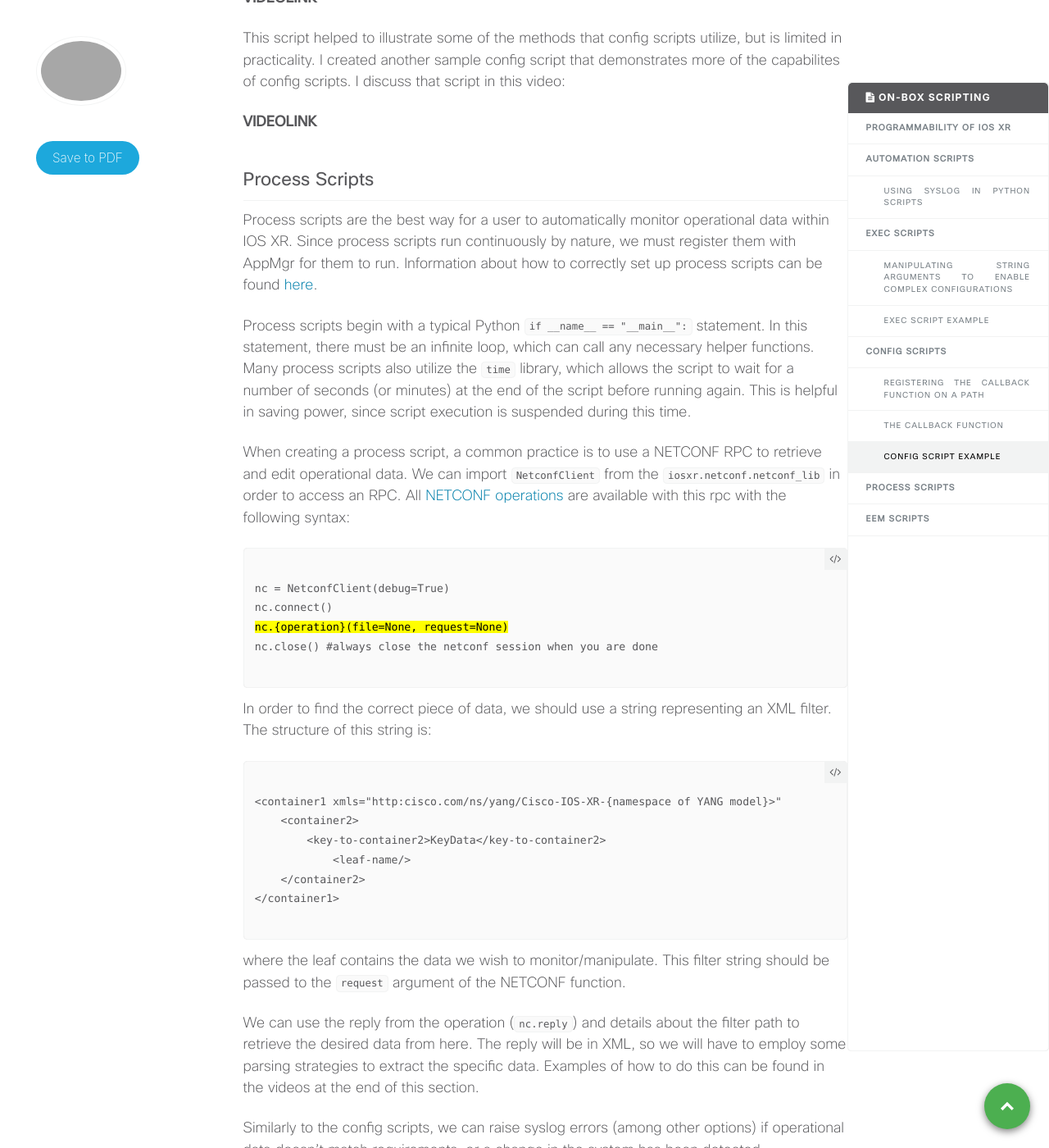
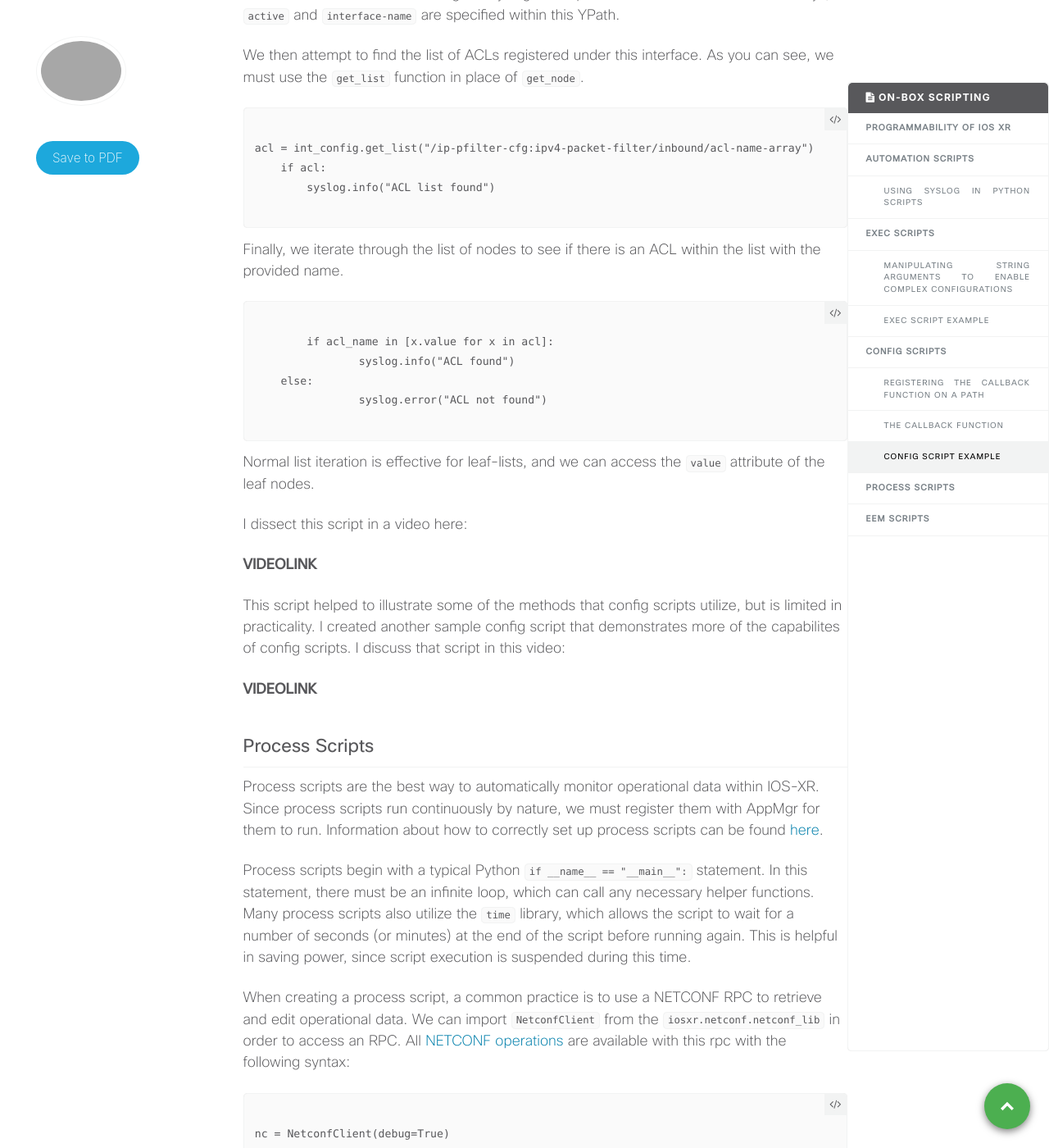
Before and after one commit to xrdocs/device-lifecycle, a Jekyll site: the page built from _blogs/2022-07-08-on-box-python-scripting.md, in a window 1280 px wide and 1400 px high, scrolled down 9053 px. Shown: the whole window at 82% size. Built offline with Jekyll 4.4.1, drawn with Linux system fonts in a browser that asks for light colours; comment, search, counter and statistics services are not loaded; some of the changed text lies outside the part shown.

Commit message:
Update 2022-07-08-on-box-python-scripting.md

```diff
--- a/_blogs/2022-07-08-on-box-python-scripting.md
+++ b/_blogs/2022-07-08-on-box-python-scripting.md
@@ -333,7 +336,7 @@ This script helped to illustrate some of the methods that config scripts utilize
 
 ## Process Scripts
 
-Process scripts are the best way for a user to automatically monitor operational data within IOS XR. Since process scripts run continuously by nature, we must register them with AppMgr for them to run. Information about how to correctly set up process scripts can be found [here](https://www.cisco.com/c/en/us/td/docs/routers/asr9000/software/asr9k-r7-5/programmability/configuration/guide/b-programmability-cg-asr9000-75x/process-scripts.html).
+Process scripts are the best way to automatically monitor operational data within IOS-XR. Since process scripts run continuously by nature, we must register them with AppMgr for them to run. Information about how to correctly set up process scripts can be found [here](https://www.cisco.com/c/en/us/td/docs/routers/asr9000/software/asr9k-r7-5/programmability/configuration/guide/b-programmability-cg-asr9000-75x/process-scripts.html).
 
 Process scripts begin with a typical Python `if __name__ == "__main__":` statement. In this statement, there must be an infinite loop, which can call any necessary helper functions. Many process scripts also utilize the `time` library, which allows the script to wait for a number of seconds (or minutes) at the end of the script before running again. This is helpful in saving power, since script execution is suspended during this time.
 
@@ -355,12 +358,14 @@ In order to find the correct piece of data, we should use a string representing
 <div class="highlighter-rouge">
 <pre class="highlight">
 <code>
-&lt;container1 xmls="http:cisco.com/ns/yang/Cisco-IOS-XR-{namespace of YANG model}&gt;"
+"""
+&lt;container1 xmls="http:cisco.com/ns/yang/Cisco-IOS-XR-{namespace-of-YANG-model}"&gt;
     &lt;container2&gt;
         &lt;key-to-container2&gt;KeyData&lt;/key-to-container2&gt;
             &lt;leaf-name/&gt;
     &lt;/container2&gt;
 &lt;/container1&gt;
+"""
 </code>
 </pre>
 </div>
```
Also changed, not shown: other parts of _blogs/2022-07-08-on-box-python-scripting.md (+4 -1 lines).
